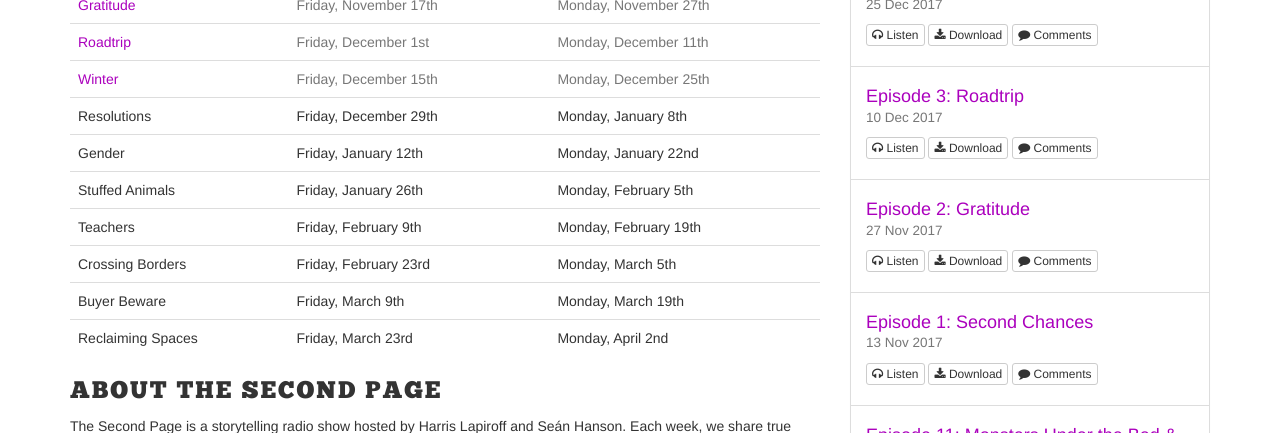
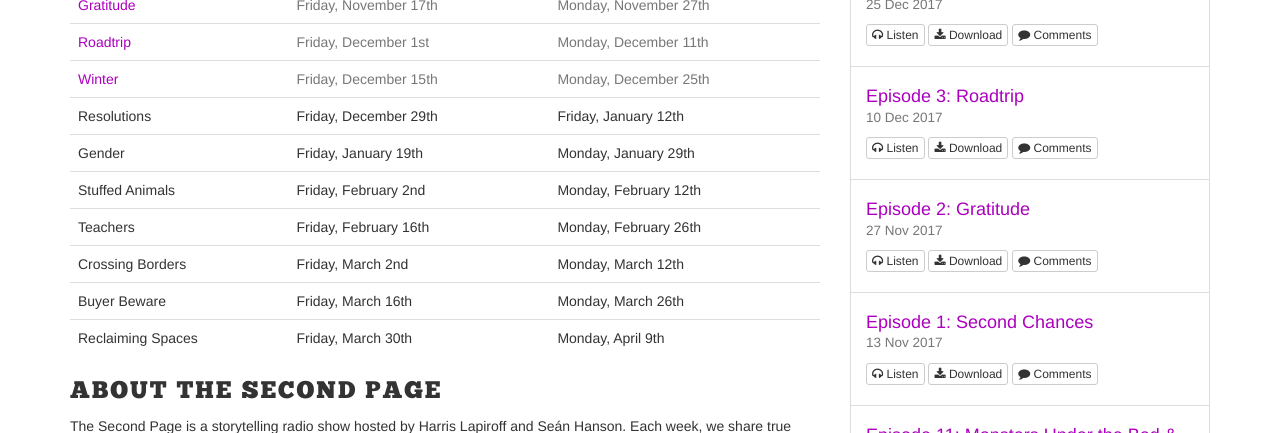
Before and after one commit to secondpage/secondpage, a Jekyll site: the page built from index.html, in a window 1280 px wide and 900 px high, scrolled down 496 px. Shown: the part 152-585 px from the top of the window. Built offline with Jekyll 4.4.1, drawn with Linux system fonts in a browser that asks for light colours; nearby versions of some CDN libraries.

Commit message:
Push deadlines one week

```diff
--- a/index.html
+++ b/index.html
@@ -62,37 +62,37 @@ layout: two-col
 			<tr>
 				<td>Resolutions</td>
 				<td>Friday, December 29th</td>
-				<td>Monday, January 8th</td>
+				<td>Friday, January 12th</td>
 			</tr>
 			<tr>
 				<td>Gender</td>
-				<td>Friday, January 12th</td>
-				<td>Monday, January 22nd</td>
+				<td>Friday, January 19th</td>
+				<td>Monday, January 29th</td>
 			</tr>
 			<tr>
 				<td>Stuffed Animals</td>
-				<td>Friday, January 26th</td>
-				<td>Monday, February 5th</td>
+				<td>Friday, February 2nd</td>
+				<td>Monday, February 12th</td>
 			</tr>
 			<tr>
 				<td>Teachers</td>
-				<td>Friday, February 9th</td>
-				<td>Monday, February 19th</td>
+				<td>Friday, February 16th</td>
+				<td>Monday, February 26th</td>
 			</tr>
 			<tr>
 				<td>Crossing Borders</td>
-				<td>Friday, February 23rd</td>
-				<td>Monday, March 5th</td>
+				<td>Friday, March 2nd</td>
+				<td>Monday, March 12th</td>
 			</tr>
 			<tr>
 				<td>Buyer Beware</td>
-				<td>Friday, March 9th</td>
-				<td>Monday, March 19th</td>
+				<td>Friday, March 16th</td>
+				<td>Monday, March 26th</td>
 			</tr>
 			<tr>
 				<td>Reclaiming Spaces</td>
-				<td>Friday, March 23rd</td>
-				<td>Monday, April 2nd</td>
+				<td>Friday, March 30th</td>
+				<td>Monday, April 9th</td>
 			</tr>
 
 		</tbody>
```
